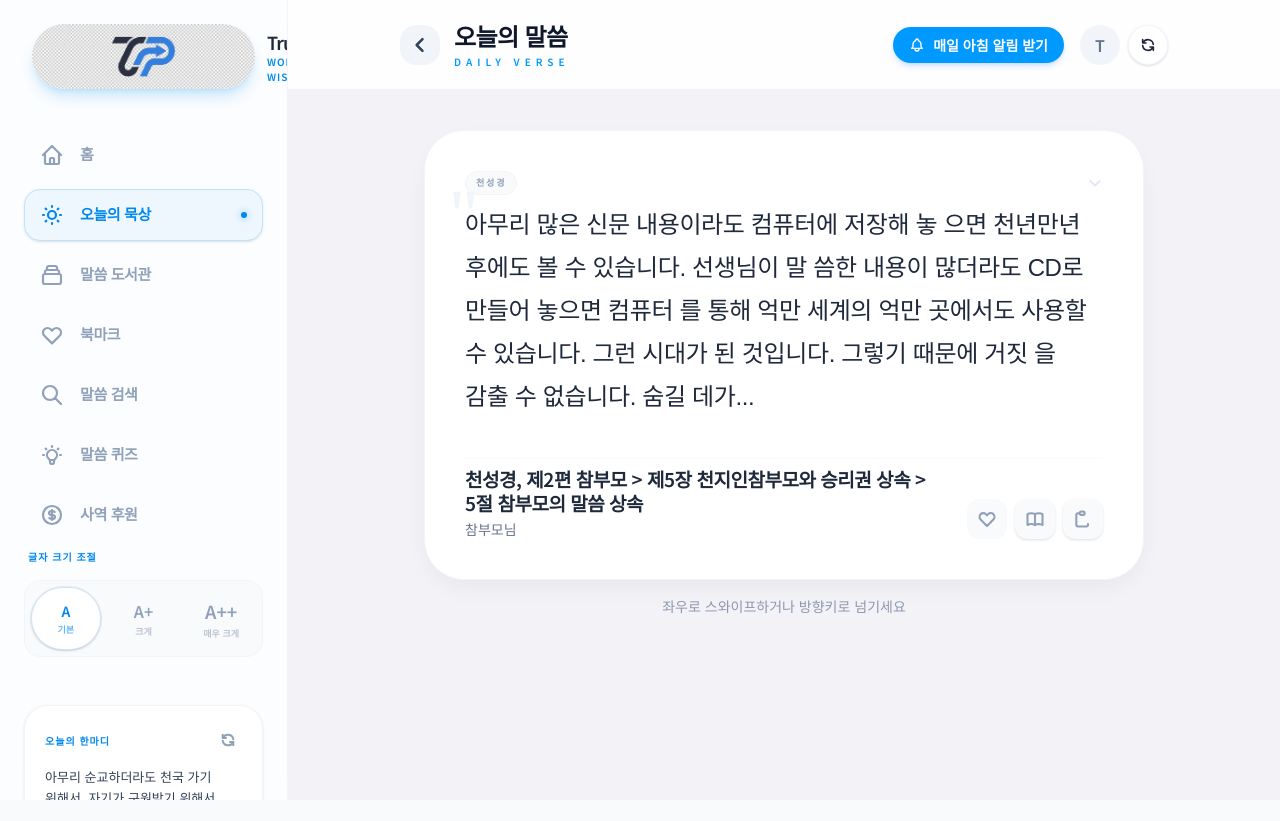
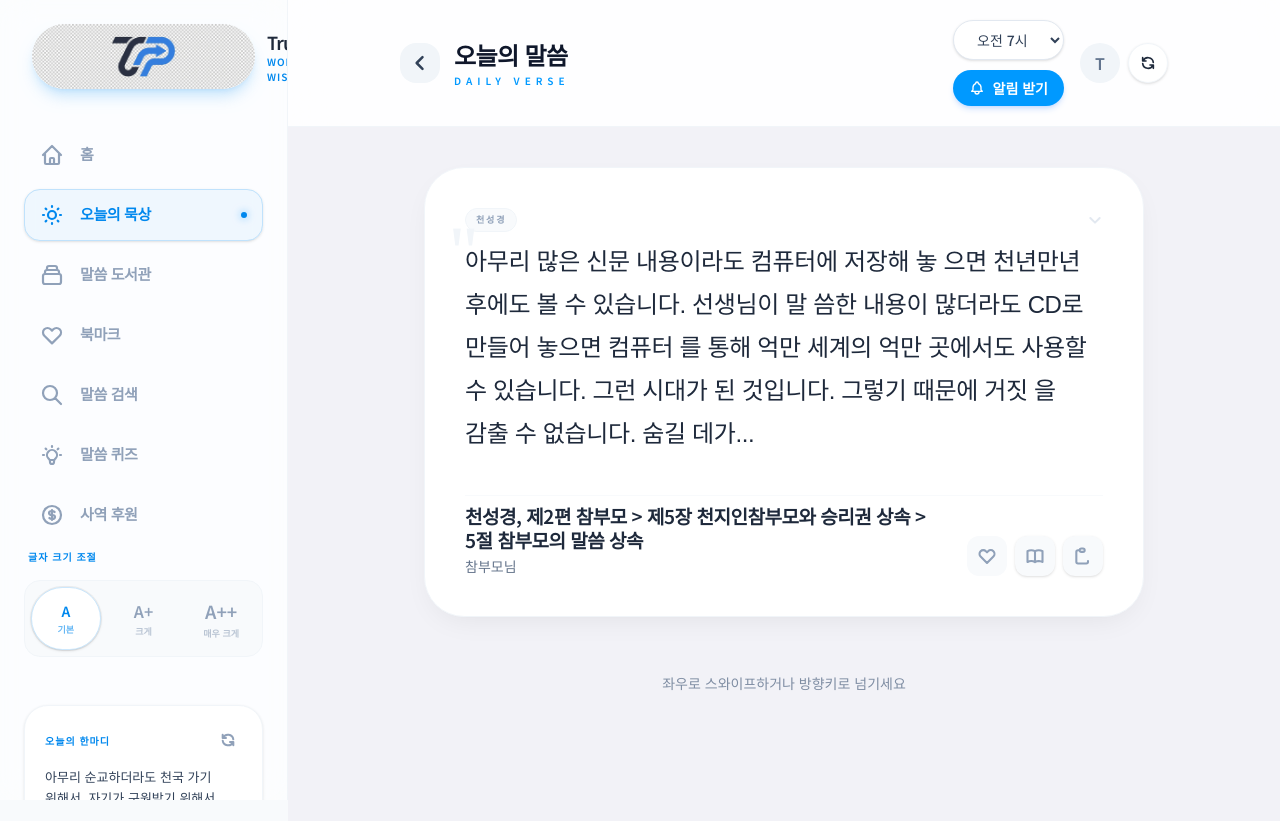
Before and after one commit to PARSA1021/word-meditation-app, a Next.js app: page /today in a window 1280 px wide. Before the commit the page ends 800 px from the top, so only its background shows below. Built offline with nearby package versions, Linux system fonts and the light colour scheme; a web font is replaced by a local one.

Commit message:
20260529_code_update_4

```diff
--- a/app/api/push/send/route.ts
+++ b/app/api/push/send/route.ts
@@ -22,11 +22,23 @@ export async function POST(req: Request) {
       privateKey
     );
 
+    const { searchParams } = new URL(req.url);
+    const targetTime = searchParams.get('time'); // ex: '07:00'
+
     if (!fs.existsSync(dataFilePath)) {
       return NextResponse.json({ message: '등록된 구독자가 없습니다.' });
     }
 
-    const subscriptions = JSON.parse(fs.readFileSync(dataFilePath, 'utf8'));
+    const allSubscriptions = JSON.parse(fs.readFileSync(dataFilePath, 'utf8'));
+
+    // 특정 시간이 파라미터로 넘어왔다면 필터링, 없으면 전체 발송
+    const targetSubscriptions = targetTime
+      ? allSubscriptions.filter((sub: any) => sub.preferredTime === targetTime)
+      : allSubscriptions;
+
+    if (targetSubscriptions.length === 0) {
+      return NextResponse.json({ message: '해당 시간에 발송할 대상이 없습니다.' });
+    }
 
     // 매일 아침 전송할 푸시 내용 (또는 매번 DB에서 랜덤으로 가져올 수 있음)
     const payload = JSON.stringify({
@@ -36,7 +48,7 @@ export async function POST(req: Request) {
       icon: '/TP_192_192.png'
     });
 
-    const sendPromises = subscriptions.map((sub: any) =>
+    const sendPromises = targetSubscriptions.map((sub: any) =>
       webpush.sendNotification(sub, payload).catch(err => {
         if (err.statusCode === 410 || err.statusCode === 404) {
           // 구독이 만료되었거나 유효하지 않음 (이후 필터링 로직 추가 가능)
@@ -49,7 +61,7 @@ export async function POST(req: Request) {
 
     await Promise.all(sendPromises);
 
-    return NextResponse.json({ success: true, message: `${subscriptions.length}명에게 푸시 발송 완료` });
+    return NextResponse.json({ success: true, message: `${targetSubscriptions.length}명에게 푸시 발송 완료` });
   } catch (error) {
     console.error('Send error:', error);
     return NextResponse.json({ success: false, error: '발송 실패' }, { status: 500 });
--- a/app/api/push/subscribe/route.ts
+++ b/app/api/push/subscribe/route.ts
@@ -7,7 +7,9 @@ const dataFilePath = path.join(process.cwd(), 'data', 'subscriptions.json');
 
 export async function POST(req: Request) {
   try {
-    const subscription = await req.json();
+    const payload = await req.json();
+    const subscriptionData = payload.subscription || payload; // 하위 호환성
+    const preferredTime = payload.preferredTime || '07:00'; // 기본값 오전 7시
 
     // subscriptions.json 파일 확인 및 생성
     let subscriptions: any[] = [];
@@ -20,12 +22,15 @@ export async function POST(req: Request) {
       }
     }
 
-    // 중복 구독 방지
-    const exists = subscriptions.find(s => s.endpoint === subscription.endpoint);
-    if (!exists) {
-      subscriptions.push(subscription);
-      fs.writeFileSync(dataFilePath, JSON.stringify(subscriptions, null, 2));
+    // 기존 구독이 있다면 시간만 업데이트, 없으면 추가
+    const index = subscriptions.findIndex(s => s.endpoint === subscriptionData.endpoint);
+    if (index > -1) {
+      subscriptions[index] = { ...subscriptionData, preferredTime };
+    } else {
+      subscriptions.push({ ...subscriptionData, preferredTime });
     }
+
+    fs.writeFileSync(dataFilePath, JSON.stringify(subscriptions, null, 2));
 
     return NextResponse.json({ success: true, message: '구독 성공' });
   } catch (error) {
--- a/app/today/page.tsx
+++ b/app/today/page.tsx
@@ -90,9 +90,9 @@ export default function TodayPage() {
               </div>
             </div>
 
-            <div className="flex items-center gap-2">
-              {/* PWA: 푸시 알림 구독 버튼 */}
-              <div className="hidden md:block mr-2">
+            <div className="flex items-center gap-1.5 md:gap-2">
+              {/* PWA: 푸시 알림 구독 버튼 (데스크톱에서는 크게, 태블릿에서는 숨기거나 아이콘화 가능. 현재는 lg이상에서만 보이도록 조정) */}
+              <div className="hidden xl:block mr-2">
                 <PushSubscriber />
               </div>
 
@@ -149,11 +149,12 @@ export default function TodayPage() {
           </motion.article>
         </AnimatePresence>
 
-        <div className="mt-16 text-center opacity-70">
-          <p className="text-sm font-medium text-slate-500 mb-4">
+        <div className="mt-14 mb-8 text-center opacity-80">
+          <p className="text-sm font-medium text-slate-500 mb-6">
             좌우로 스와이프하거나 방향키로 넘기세요
           </p>
-          <div className="md:hidden flex justify-center">
+          {/* 모바일 및 태블릿용 알림 버튼 (xl 미만에서 모두 표시) */}
+          <div className="xl:hidden flex justify-center px-4 w-full">
              <PushSubscriber />
           </div>
         </div>
--- a/shared/components/PushSubscriber.tsx
+++ b/shared/components/PushSubscriber.tsx
@@ -6,6 +6,7 @@ export default function PushSubscriber() {
   const [isSubscribed, setIsSubscribed] = useState(false);
   const [isSupported, setIsSupported] = useState(false);
   const [isLoading, setIsLoading] = useState(false);
+  const [preferredTime, setPreferredTime] = useState("07:00");
 
   useEffect(() => {
     if (typeof window !== 'undefined' && 'serviceWorker' in navigator && 'PushManager' in window) {
@@ -55,15 +56,15 @@ export default function PushSubscriber() {
         applicationServerKey,
       });
 
-      // 서버에 구독 정보 저장
+      // 서버에 구독 정보 및 시간 저장
       await fetch('/api/push/subscribe', {
         method: 'POST',
         headers: { 'Content-Type': 'application/json' },
-        body: JSON.stringify(subscription),
+        body: JSON.stringify({ subscription, preferredTime }),
       });
 
       setIsSubscribed(true);
-      alert('매일 아침 말씀 알림이 설정되었습니다! 🌿');
+      alert(`${preferredTime}에 매일 말씀 알림이 설정되었습니다! 🌿`);
     } catch (error) {
       console.error('푸시 구독 중 오류 발생:', error);
       alert('알림 설정 중 문제가 발생했습니다.');
@@ -75,22 +76,37 @@ export default function PushSubscriber() {
   if (!isSupported) return null;
 
   return (
+    <div className="flex flex-col xs:flex-row items-stretch xs:items-center gap-2.5 w-full max-w-sm mx-auto sm:w-auto sm:max-w-none">
+      <select
+        value={preferredTime}
+        onChange={(e) => setPreferredTime(e.target.value)}
+        disabled={isLoading}
+        className="px-3 py-2 xs:px-2 xs:py-1.5 text-sm font-medium rounded-xl border border-slate-200 bg-white text-slate-700 outline-none focus:border-brand-primary text-center xs:text-left shadow-sm transition-all"
+      >
+        <option value="06:00">오전 6시</option>
+        <option value="07:00">오전 7시</option>
+        <option value="08:00">오전 8시</option>
+        <option value="09:00">오전 9시</option>
+        <option value="22:00">오후 10시</option>
+      </select>
+
       <button
         onClick={handleSubscribe}
-      disabled={isSubscribed || isLoading}
-      className={`px-4 py-2 text-sm font-bold rounded-lg transition-all flex items-center gap-2
+        disabled={isLoading}
+        className={`px-4 py-2 text-sm font-bold rounded-xl transition-all flex items-center justify-center gap-2 w-full xs:w-auto
           ${isSubscribed
-          ? 'bg-slate-100 text-brand-primary border border-brand-primary/20'
+            ? 'bg-slate-100 text-brand-primary border border-brand-primary/20 hover:bg-slate-200 shadow-sm'
             : 'bg-[#0099FF] text-white hover:bg-blue-600 active:scale-95 shadow-md shadow-blue-500/20'}`}
       >
-      <svg className="w-4 h-4" fill="none" stroke="currentColor" viewBox="0 0 24 24">
+        <svg className="w-4 h-4 shrink-0" fill="none" stroke="currentColor" viewBox="0 0 24 24">
           {isSubscribed ? (
             <path strokeLinecap="round" strokeLinejoin="round" strokeWidth="2.5" d="M5 13l4 4L19 7" />
           ) : (
             <path strokeLinecap="round" strokeLinejoin="round" strokeWidth="2" d="M15 17h5l-1.405-1.405A2.032 2.032 0 0118 14.158V11a6.002 6.002 0 00-4-5.659V5a2 2 0 10-4 0v.341C7.67 6.165 6 8.388 6 11v3.159c0 .538-.214 1.055-.595 1.436L4 17h5m6 0v1a3 3 0 11-6 0v-1m6 0H9" />
           )}
         </svg>
-      {isLoading ? '설정 중...' : isSubscribed ? '알림 설정됨' : '매일 아침 알림 받기'}
+        <span className="whitespace-nowrap">{isLoading ? '저장 중...' : isSubscribed ? '시간 변경/저장' : '알림 받기'}</span>
       </button>
+    </div>
   );
 }
```
Lines whose indentation alone changed are shown as unchanged.
